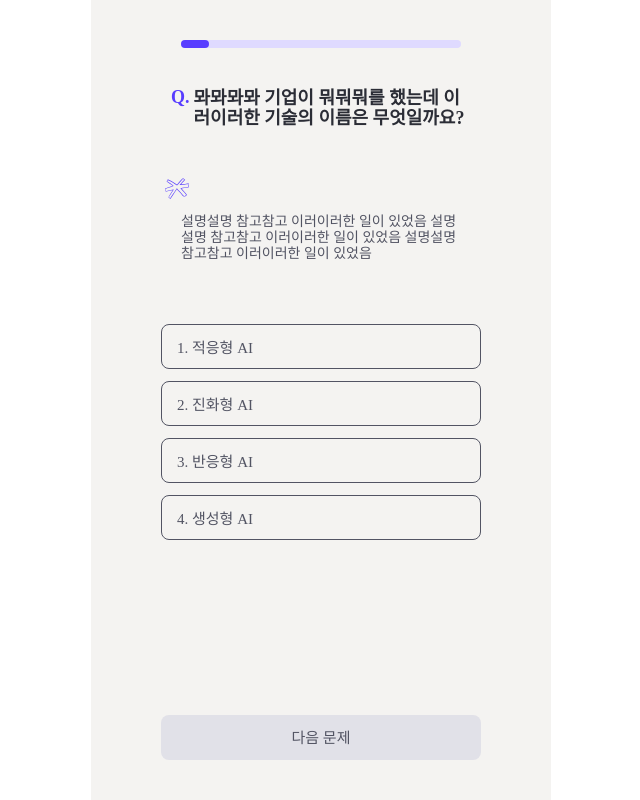
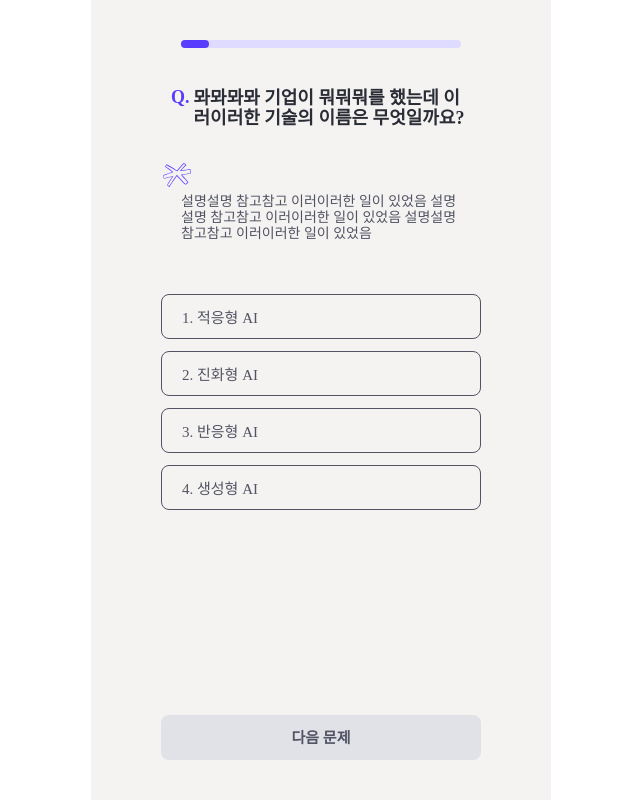
Before and after one commit to jwo0o0/2023_TechCheck, a Next.js app: page /quiz/1 in a window 1280 px wide. Shown: the whole page, without its empty margins (319-959 px from the left). Built offline with nearby package versions, Linux system fonts and the light colour scheme; a web font is replaced by a local one.

Commit message:
fix quiz page styling

```diff
--- a/src/components/common/BottomBtn.tsx
+++ b/src/components/common/BottomBtn.tsx
@@ -34,7 +34,7 @@ const Button = styled.button`
   background-color: #583dff;
 
   font-family: "Pretendard";
-  font-weight: 500;
+  font-weight: 600;
   font-size: 15px;
   line-height: 40px;
 
--- a/src/components/quiz/Answers.tsx
+++ b/src/components/quiz/Answers.tsx
@@ -41,7 +41,7 @@ const Answer = styled.button`
   width: 320px;
   height: 45px;
   margin: 6px 0;
-  padding: 0 15px;
+  padding: 0 20px;
   border-radius: 8px;
 
   font-family: "Pretendard";
--- a/src/components/quiz/Explanation.tsx
+++ b/src/components/quiz/Explanation.tsx
@@ -8,7 +8,7 @@ interface ExplanationProps {
 export const Explanation = ({ explanation }: ExplanationProps) => {
   return (
     <Container>
-      <Image src={starImg} width={24} alt="star" />
+      <Image src={starImg} width={28} alt="star" />
       <Text>{explanation}</Text>
     </Container>
   );
@@ -16,7 +16,7 @@ export const Explanation = ({ explanation }: ExplanationProps) => {
 
 const Container = styled.div`
   width: 280px;
-  height: 140px;
+  height: 120px;
   margin-bottom: 10px;
 
   display: flex;
@@ -26,8 +26,8 @@ const Container = styled.div`
 
   img {
     position: absolute;
-    top: 10px;
-    left: -16px;
+    top: 5px;
+    left: -18px;
   }
 `;
 
--- a/src/components/quiz/Question.tsx
+++ b/src/components/quiz/Question.tsx
@@ -14,7 +14,8 @@ export const Question = ({ question }: QuestionProps) => {
 
 const QuestionContainer = styled.div`
   width: 300px;
-  height: 120px;
+  height: 100px;
+  margin-top: 10px;
 
   display: flex;
   align-items: center;
```
